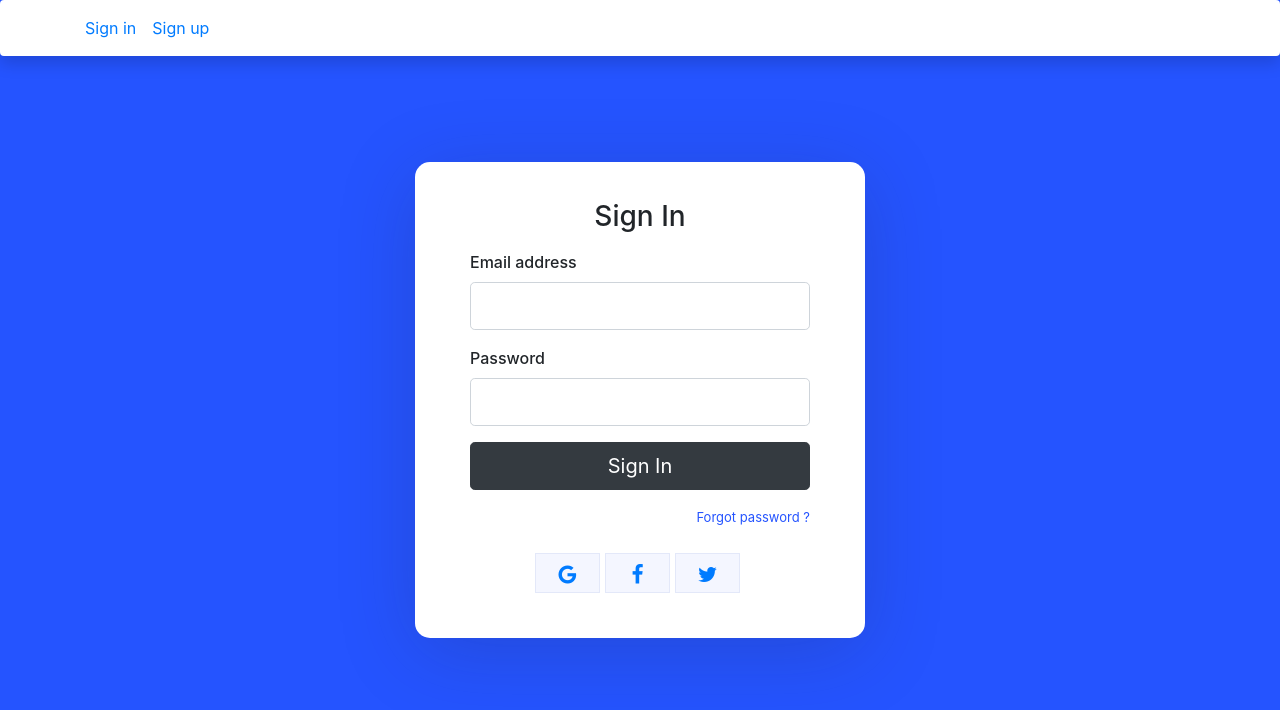
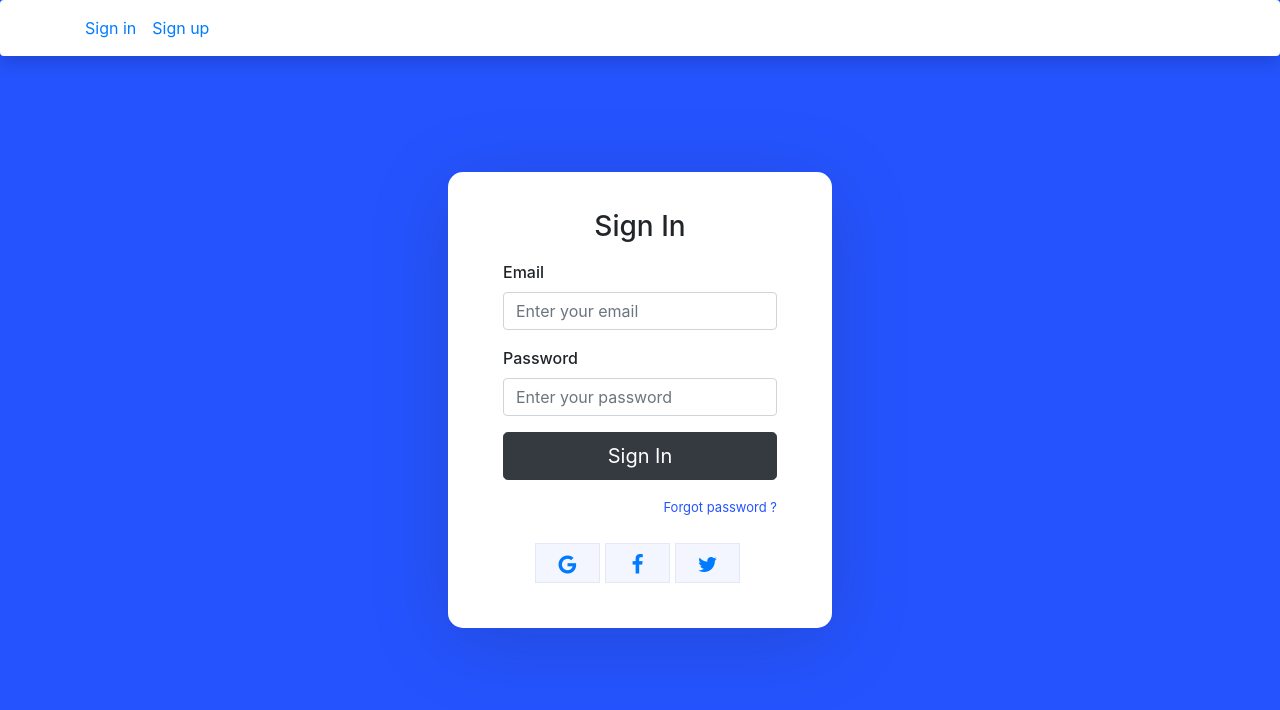
Before and after one commit to avigailrosenfeld/videos_fontend, a Vue app: page /login in a window 1280 px wide. Shown: the top 710 px of the page. Built offline with nearby package versions, Linux system fonts and the light colour scheme.

Commit message:
continue

```diff
--- a/src/App.vue
+++ b/src/App.vue
@@ -5,7 +5,7 @@
       <div class="container">
         <ul class="nav navbar-nav flex-row float-right">
           <li class="nav-item">
-            <router-link class="nav-link pr-3" to="/">Sign in</router-link>
+            <router-link class="nav-link pr-3" to="/login">Sign in</router-link>
           </li>
           <li class="nav-item">
             <router-link class="nav-link pr-3" to="/signup">Sign up</router-link>
--- a/src/assets/css/main.css
+++ b/src/assets/css/main.css
@@ -31,7 +31,7 @@ html,
 }
 
 .inner-block {
-  width: 450px;
+  width: auto;
   margin: auto;
   background: #ffffff;
   box-shadow: 0px 14px 80px rgba(34, 35, 58, 0.2);
--- a/src/components/modal/Login.vue
+++ b/src/components/modal/Login.vue
@@ -1,19 +1,38 @@
 <template>
     <div class="vue-tempalte">
-        <form>
+        <form @submit="login" method="post">
             <h3>Sign In</h3>
 
-            <div class="form-group">
-                <label>Email address</label>
-                <input type="email" class="form-control form-control-lg" />
-            </div>
+           <b-form-group
+            label="Email"
+            label-for="email-input"
+            invalid-feedback="Email is required"
+            :state="emailState"
+            >
+            <b-form-input
+                id="email-input"
+                v-model="email"
+                placeholder="Enter your email"
+                :state="emailState"
+                required
+            ></b-form-input>
+            </b-form-group>
 
-            <div class="form-group">
-                <label>Password</label>
-                <input type="password" class="form-control form-control-lg" />
-            </div>
-
-            <button type="submit" class="btn btn-dark btn-lg btn-block">Sign In</button>
+             <b-form-group
+                label="Password"
+                label-for="password-input"
+                invalid-feedback="Password is required"
+                :state="passwordState"
+                >
+                <b-form-input
+                    id="password-input"
+                    v-model="password"
+                    placeholder="Enter your password"
+                    :state="passwordState"
+                    required
+                ></b-form-input>
+              </b-form-group>
+             <input type="submit" class="btn btn-dark btn-lg btn-block" value="Sign In">
 
             <p class="forgot-password text-right mt-2 mb-4">
                 <router-link to="/forgot-password">Forgot password ?</router-link>
@@ -32,9 +51,40 @@
 </template>
 
 <script>
+
+import UserDataService from "../../services/UserDataService";
     export default {
         data() {
-            return {}
+             return {
+                email:'',
+                emailState: null,
+                password:'',
+                passwordState: null,
+                };
+        },
+        methods: {
+            login: function(e){
+                e.preventDefault();
+
+                this.errors = [];
+
+                // Exit when the form isn't valid
+                if (this.email === '' || this.password === '') {
+                    this.errors.push('Product name is required.');
+                }
+
+                const body = {'email':this.email, 'password':this.password}
+
+                UserDataService.login(body)
+                    .then(response => {
+                    this.$router.push('/')
+                    console.log(response.data);
+                    })
+                    .catch(e => {
+                    console.log(e);
+                    });
+    }
         }
+
     }
 </script>
--- a/src/components/modal/Signup.vue
+++ b/src/components/modal/Signup.vue
@@ -72,9 +72,7 @@ export default {
      };
   },
   methods: {
-
     createUser: function(e){
-
       e.preventDefault();
 
       this.errors = [];
@@ -88,11 +86,10 @@ export default {
 
       UserDataService.create(body)
         .then(response => {
-          this.makeToast('success',`Created user ${this.name}`, 'Success')
+          this.$router.push('/login')
           console.log(response.data);
         })
         .catch(e => {
-         // this.makeToast('danger','21212'/*e.response.data.message*/, 'Failed')
           console.log(e);
         });
     }
--- a/src/services/UserDataService.js
+++ b/src/services/UserDataService.js
@@ -25,6 +25,10 @@ class UserDataService {
     return http.delete(`/users`);
   }
 
+  login(data) {
+    return http.post(`/login`, data);
+  }
+
 }
 
 export default new UserDataService();
--- a/src/views/Users.vue
+++ b/src/views/Users.vue
@@ -78,7 +78,7 @@ export default {
     return {
       selectedUser:{"id":null,"email":null},
       users: [],
-      fields: ["index","name", "email","password","delete","edit"],
+      fields: ["index","name", "email","delete","edit"],
       currentPage: 1,
       perPage: 3,
     };
```
